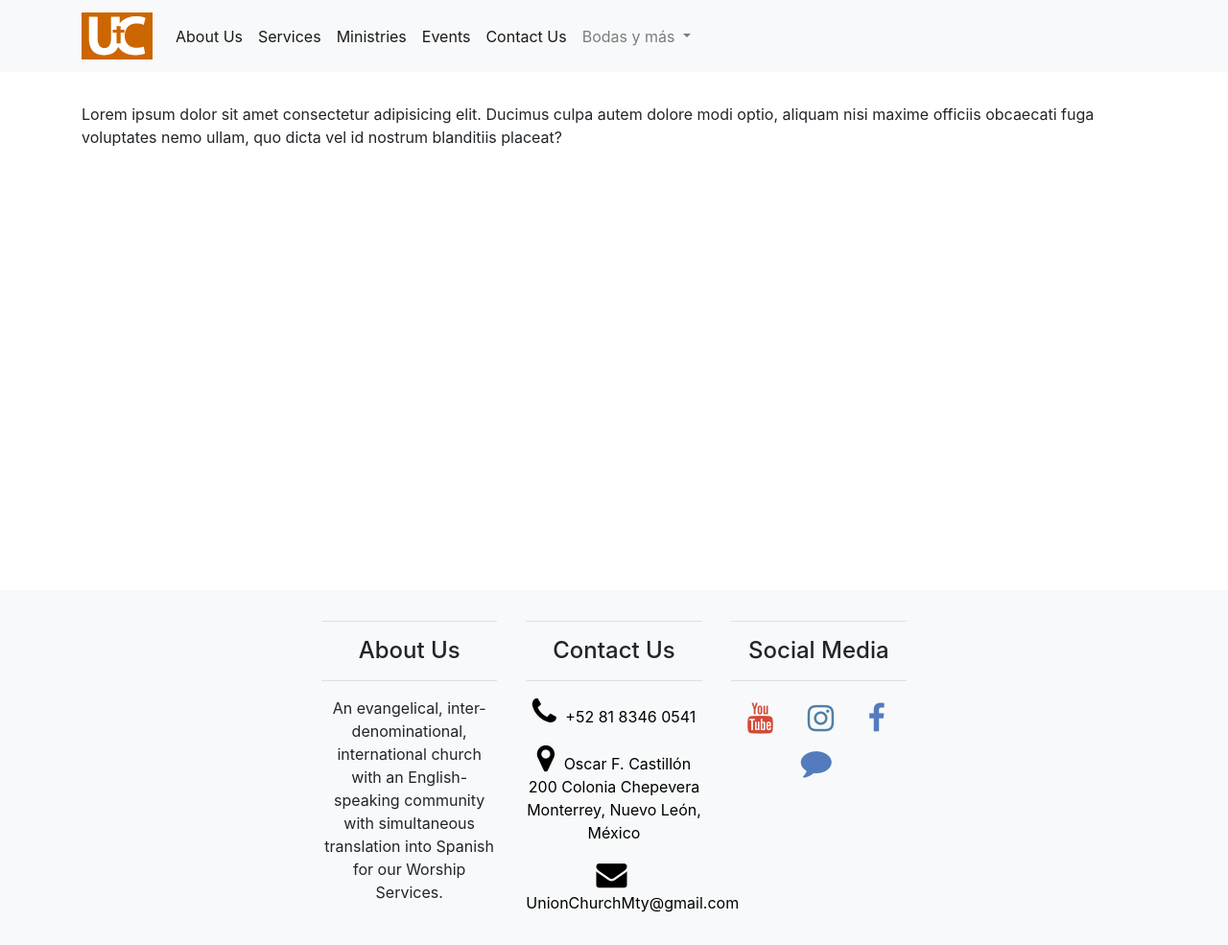
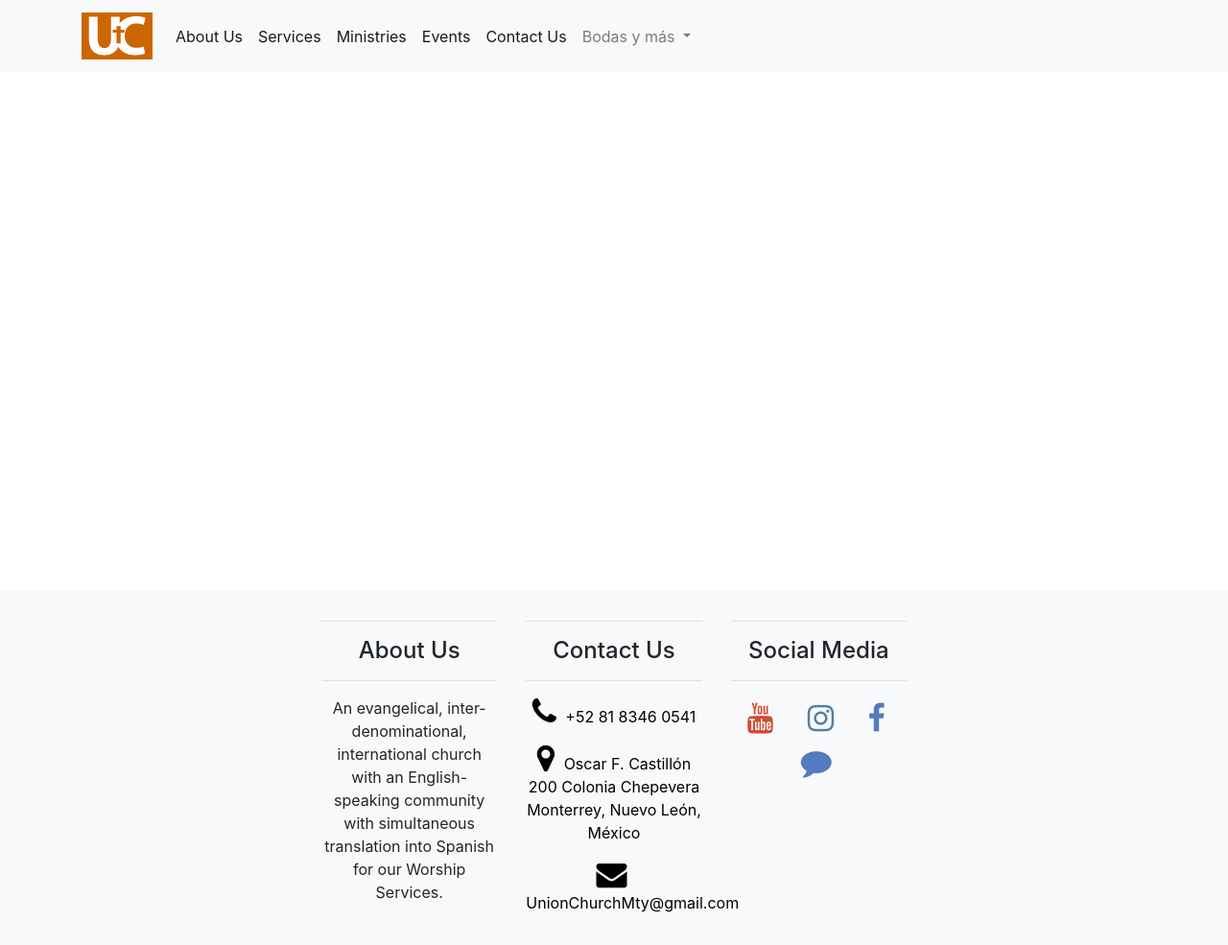
Before and after one commit to gogvale/UnionChurch, a Jekyll site: the page built from pages/about-us.html, in a window 1280 px wide. Shown: the whole page at 96% size. Built offline with Jekyll 4.4.1, drawn with Linux system fonts in a browser that asks for light colours; nearby versions of some CDN libraries.

```diff
--- a/pages/about-us.html
+++ b/pages/about-us.html
@@ -1,11 +1,8 @@
 ---
 layout: default
-title: "About Us"
-excerpt: Union Church of Monterrey's Official Website - A little about our history
+title: "Home Page"
+excerpt: Union Church of Monterrey's Official Website - Contact us for reservations!
 ---
 
 <!-- fulltitle: This overrides the default page title, which is "{{page.tite}} | {{site.title}}" -->
 <!-- excerpt: If this isn't set, it'll pull your {{site.tagline}} for meta description-->
-
-
-<p>Lorem ipsum dolor sit amet consectetur adipisicing elit. Ducimus culpa autem dolore modi optio, aliquam nisi maxime officiis obcaecati fuga voluptates nemo ullam, quo dicta vel id nostrum blanditiis placeat?</p>
```
Also changed, not shown: pages/bodas.html (+8 -0 lines), pages/bodas/comprometidos.html (+8 -0 lines), pages/bodas/invitados.html (+8 -0 lines), pages/contact-us.html (+8 -0 lines), pages/events.html (+8 -0 lines), pages/ministries.html (+8 -0 lines), pages/services.html (+8 -0 lines).
